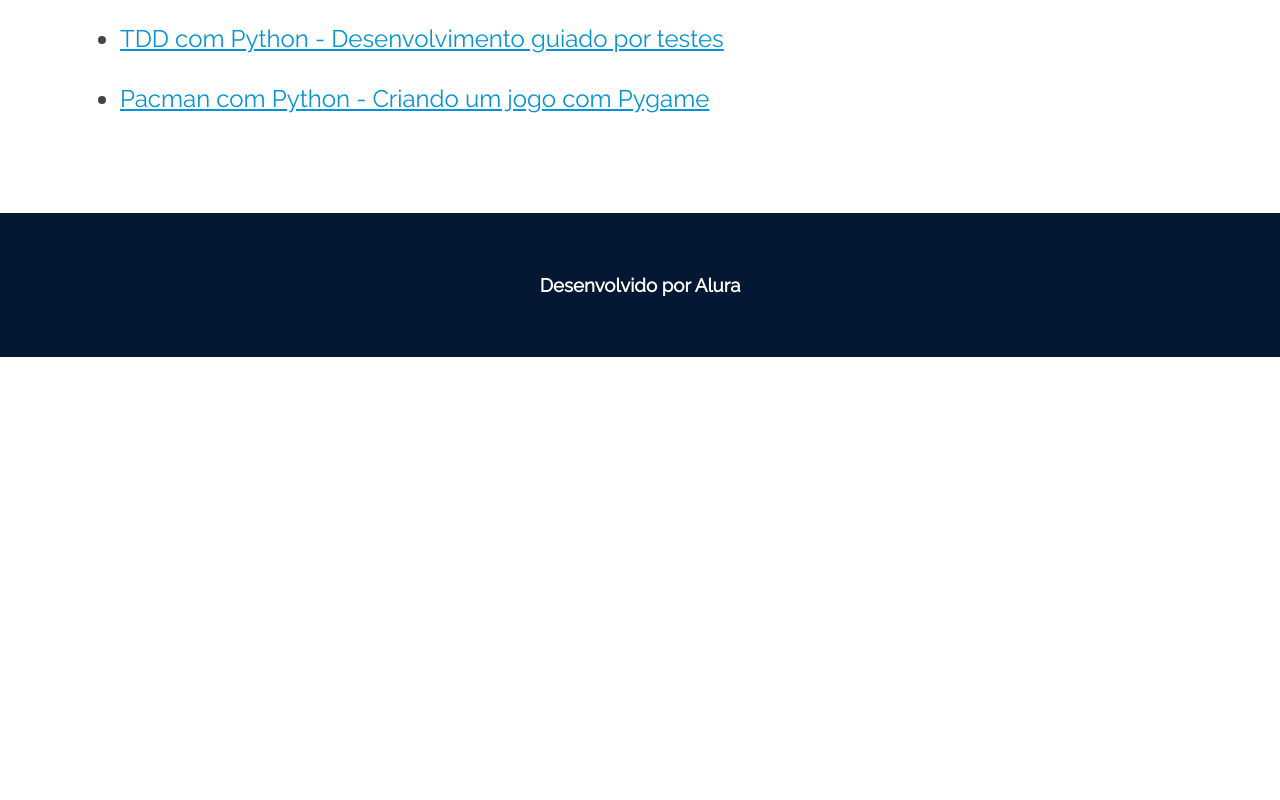
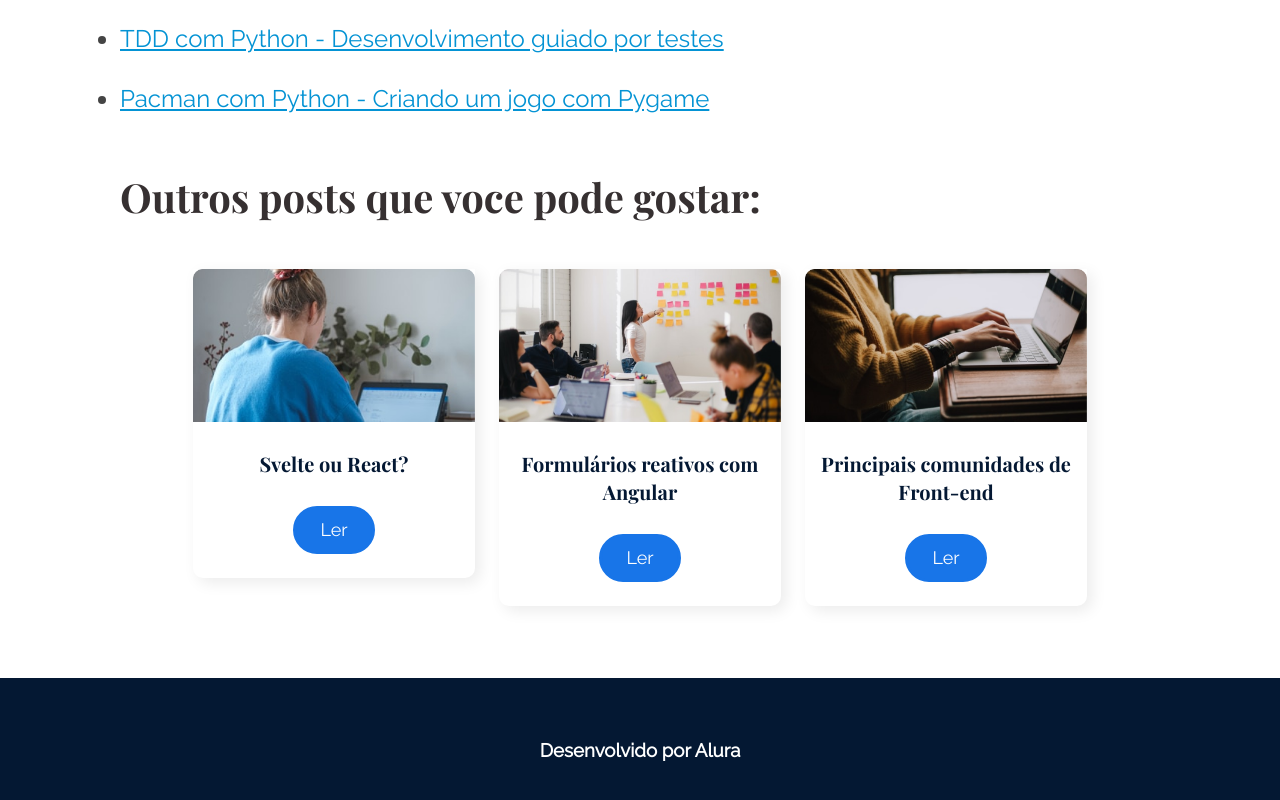
Before and after one commit to Lucassevero06/projeto-ola-mundo, a React (Vite) app: page /posts/1 in a window 1280 px wide. Shown: the part 3701-4501 px from the top of the page. Before the commit the page ends 4058 px from the top, so only its background shows below. Built offline with nearby package versions, Linux system fonts and the light colour scheme.

Commit message:
finalizando projeto

```diff
--- /dev/null
+++ b/src/componentes/ScrollToTop/ScrollToTop.jsx
@@ -0,0 +1,14 @@
+import { useEffect } from "react";
+import { useLocation } from "react-router-dom";
+
+const ScrollToTop = () => {
+    const { pathname } = useLocation();
+
+    useEffect(() => {
+        window.scrollTo(0, 0);
+    }, [pathname]);
+
+    return null;
+}
+
+export default ScrollToTop
--- a/src/paginas/Post/Post.jsx
+++ b/src/paginas/Post/Post.jsx
@@ -1,8 +1,12 @@
-import { useParams } from "react-router-dom";
+import { Routes, useParams, Route } from "react-router-dom";
 import posts from "../../json/posts.json";
 import PostModelo from "../../componentes/PostModelo/PostModelo";
 import ReactMarkdown from "react-markdown";
 import './Post.css';
+import NaoEncontrada from "../../componentes/NaoEncontrada/NaoEncontrada";
+import PaginaPadrao from "../../componentes/PaginaPadrao/PaginaPadrao";
+import styles from "./Post.module.css";
+import PostCard from "../../componentes/PostCard/PostCard";
 
 const Post = () => {
 
@@ -13,10 +17,19 @@ const Post = () => {
     });
 
     if (!post) {
-        return <h1>Post não encontrado</h1>
+        return <NaoEncontrada/>
     }
 
+    const postsRecomendados = posts
+        .filter((post) => post.id !== Number(parametros.id))
+        .sort((a, b) => b.id - a.id)
+        .slice(0, 3);
+
     return (
+        <Routes>
+
+            <Route path="*" element={<PaginaPadrao/>}>
+                <Route index element={
                     <PostModelo
                         fotoCapa={`../../../public/assets/${post.id}/capa.png`}
                         titulo={post.titulo}
@@ -26,7 +39,23 @@ const Post = () => {
                                 {post.texto}
                             </ReactMarkdown>
                         </div>
+
+                        <h2 className={styles.tituloOutrosPosts}>
+                            Outros posts que voce pode gostar:
+                        </h2>
+
+                        <ul className={styles.postsRecomendados}>
+                            {postsRecomendados.map((post) => (
+                                <li key={post.id}>
+                                    <PostCard post={post}/>
+                                </li>
+                            ))}
+                        </ul>
                     </PostModelo>
+                }/>
+            </Route>
+
+        </Routes>
     )
 }
 export default Post
--- /dev/null
+++ b/src/paginas/Post/Post.module.css
@@ -0,0 +1,14 @@
+.tituloOutrosPosts {
+    font-family: var(--fonte-secundaria);
+    color: #363031;
+    font-size: 2.5rem;
+    padding-top: 1rem;
+    padding-bottom: 2rem;
+}
+
+.postsRecomendados {
+    display: flex;
+    gap: 1.5rem;
+    justify-content: center;
+    flex-wrap: wrap;
+}
--- a/src/routes.jsx
+++ b/src/routes.jsx
@@ -6,6 +6,7 @@ import Rodape from "./componentes/Rodape/Rodape";
 import PaginaPadrao from "./componentes/PaginaPadrao/PaginaPadrao";
 import Post from "./paginas/Post/Post";
 import NaoEncontrada from "./componentes/NaoEncontrada/NaoEncontrada";
+import ScrollToTop from "./componentes/ScrollToTop/ScrollToTop";
 
 //window.location.pathname é uma forma nativa do javascript para saber a url
 //usado justamente para criar routas da aplicação
@@ -18,17 +19,25 @@ function AppRoutes() {
   return (
     // serve para criar rotas da aplicação
     <BrowserRouter>
+
+      {/* Componente de ScrollToTop */}
+      <ScrollToTop/>
+
+      {/* Componente de menu */}
       <Menu />
 
       {/* Routes aninhadas */}
       <Routes>
+
         <Route path="/" element={<PaginaPadrao/>}>
           <Route path="/" element={<Inicio />} />
           <Route path="/sobremim" element={<SobreMim />} />
-          <Route path="/posts/:id" element={<Post />} />
         </Route>
 
+        <Route path="posts/:id/*" element={<Post />} />
+
         <Route path="*" element={<NaoEncontrada/>} />
+
       </Routes>
 
       <Rodape/>
```
Lines whose indentation alone changed are shown as unchanged.
